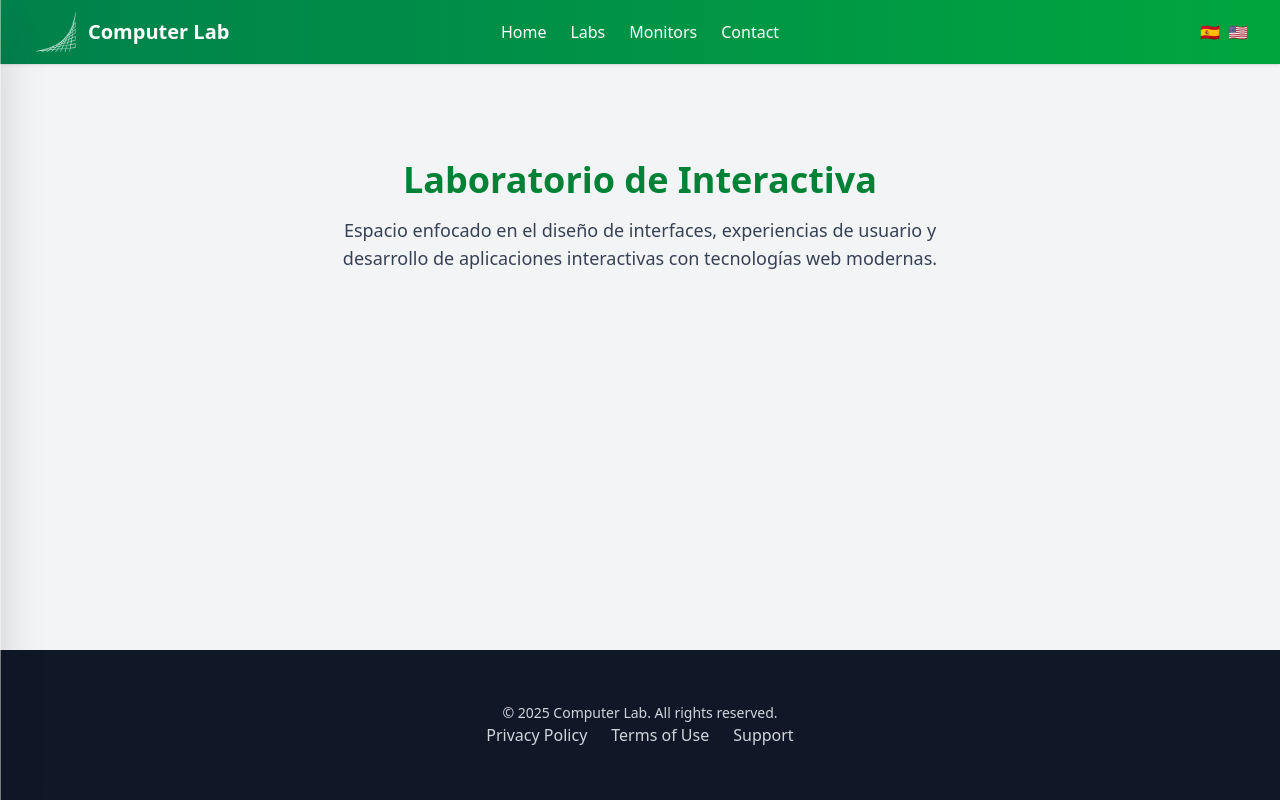
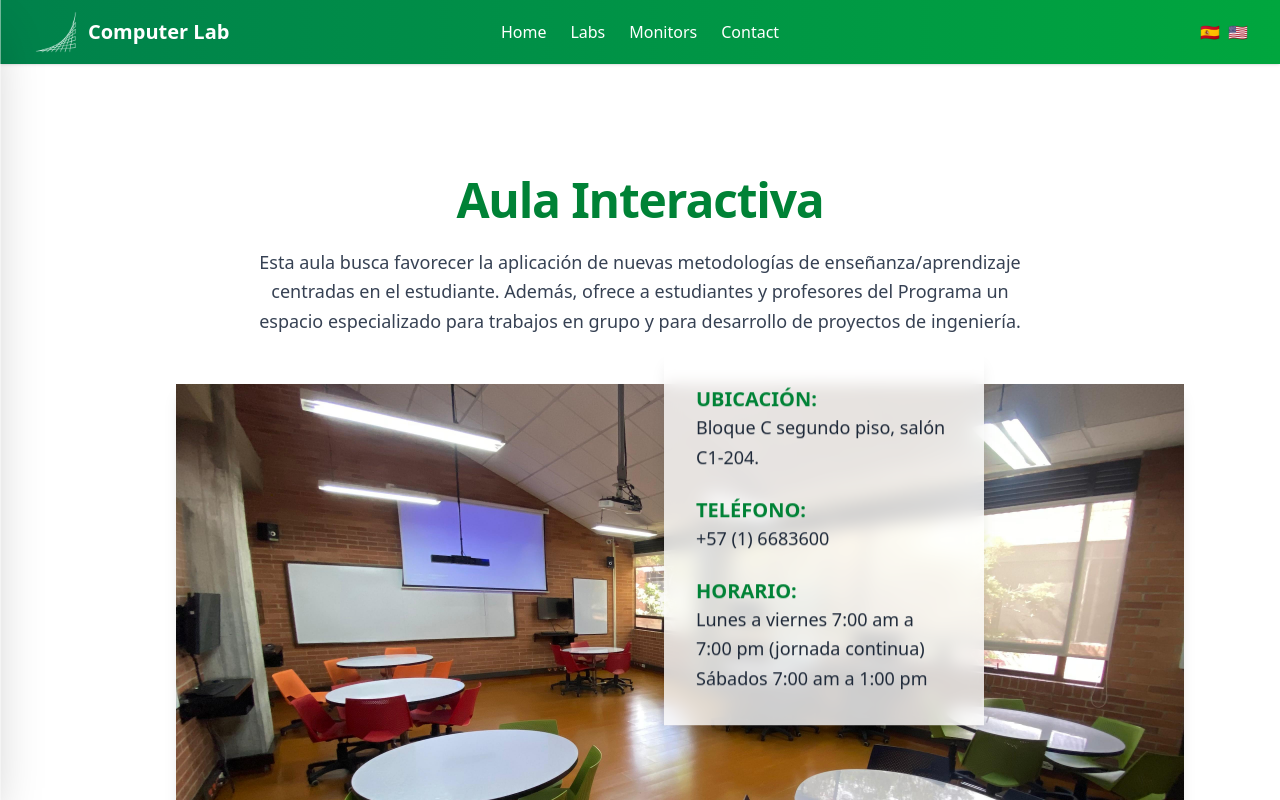
Before and after one commit to Meperd0wnas/Pagina, a React (Vite) app: page /labs/interactiva in a window 1280 px wide. Shown: the top 800 px of the page. Built offline with nearby package versions, Linux system fonts and the light colour scheme.

Commit message:
Update InteractivaPage.jsx

```diff
--- a/src/pages/labs/InteractivaPage.jsx
+++ b/src/pages/labs/InteractivaPage.jsx
@@ -1,14 +1,79 @@
-import React from "react";
+import React, { useEffect } from "react";
+import { motion } from "framer-motion";
 
 export default function InteractivaPage() {
+  useEffect(() => {
+    document.title =
+      "Aula Interactiva - Escuela Colombiana de Ingeniería Julio Garavito";
+  }, []);
+
   return (
-    <div className="pt-24 px-6 text-center">
-      <h1 className="text-4xl font-bold text-green-700 mb-4">
-        Laboratorio de Interactiva
-      </h1>
-      <p className="text-lg text-gray-700 max-w-2xl mx-auto">
-        Espacio enfocado en el diseño de interfaces, experiencias de usuario y desarrollo de aplicaciones interactivas con tecnologías web modernas.
-      </p>
-    </div>
+    <motion.section
+      className="relative min-h-screen pt-28 px-6 md:px-16 lg:px-24 bg-white text-gray-800 overflow-hidden"
+      initial={{ opacity: 0 }}
+      animate={{ opacity: 1 }}
+      transition={{ duration: 1 }}
+    >
+      {/* Título */}
+      <motion.h1
+        className="text-4xl md:text-5xl font-bold text-green-700 text-center mb-6 tracking-tight"
+        initial={{ y: -30, opacity: 0 }}
+        animate={{ y: 0, opacity: 1 }}
+        transition={{ duration: 0.8, ease: "easeOut" }}
+      >
+        Aula Interactiva
+      </motion.h1>
+
+      {/* Descripción */}
+      <motion.p
+        className="text-lg text-gray-700 max-w-3xl mx-auto text-center mb-12 leading-relaxed"
+        initial={{ opacity: 0, y: 20 }}
+        animate={{ opacity: 1, y: 0 }}
+        transition={{ delay: 0.3, duration: 1 }}
+      >
+        Esta aula busca favorecer la aplicación de nuevas metodologías de
+        enseñanza/aprendizaje centradas en el estudiante. Además, ofrece a
+        estudiantes y profesores del Programa un espacio especializado para
+        trabajos en grupo y para desarrollo de proyectos de ingeniería.
+      </motion.p>
+
+      {/* Imagen centrada */}
+      <motion.div
+        className="flex justify-center mb-16  ml-20"
+        initial={{ opacity: 0, y: 30 }}
+        animate={{ opacity: 1, y: 0 }}
+        transition={{ delay: 0.6, duration: 1 }}
+      >
+        <img
+          src="/images/labs/interactiva.jpg"
+          alt="Aula Interactiva"
+          className="w-full max-w-6xl h-auto object-cover shadow-lg"
+        />
+      </motion.div>
+
+      {/* Columna de información a la derecha (más cerca y sin bordes redondeados) */}
+      <motion.div
+        className="absolute top-1/2 right-74 transform -translate-y-1/2 bg-white/80 backdrop-blur-sm p-8 shadow-lg w-80 text-lg leading-relaxed space-y-6"
+        initial={{ opacity: 0, x: 50 }}
+        animate={{ opacity: 1, x: 0 }}
+        transition={{ delay: 0.8, duration: 1 }}
+      >
+        <div>
+          <p className="font-semibold text-green-700 uppercase text-xl">Ubicación:</p>
+          <p>Bloque C segundo piso, salón C1-204.</p>
+        </div>
+
+        <div>
+          <p className="font-semibold text-green-700 uppercase text-xl">Teléfono:</p>
+          <p>+57 (1) 6683600</p>
+        </div>
+
+        <div>
+          <p className="font-semibold text-green-700 uppercase text-xl">Horario:</p>
+          <p>Lunes a viernes 7:00 am a 7:00 pm (jornada continua)</p>
+          <p>Sábados 7:00 am a 1:00 pm</p>
+        </div>
+      </motion.div>
+    </motion.section>
   );
 }
```
